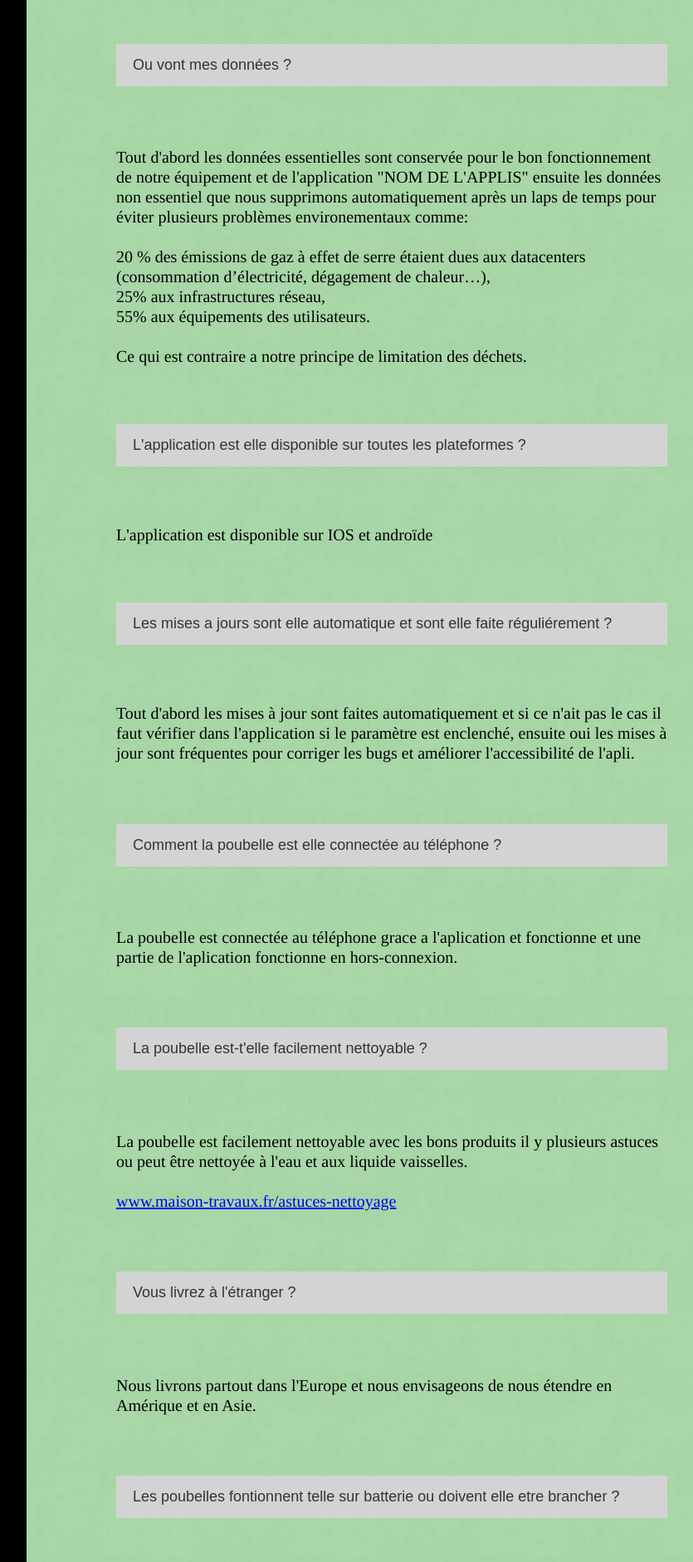
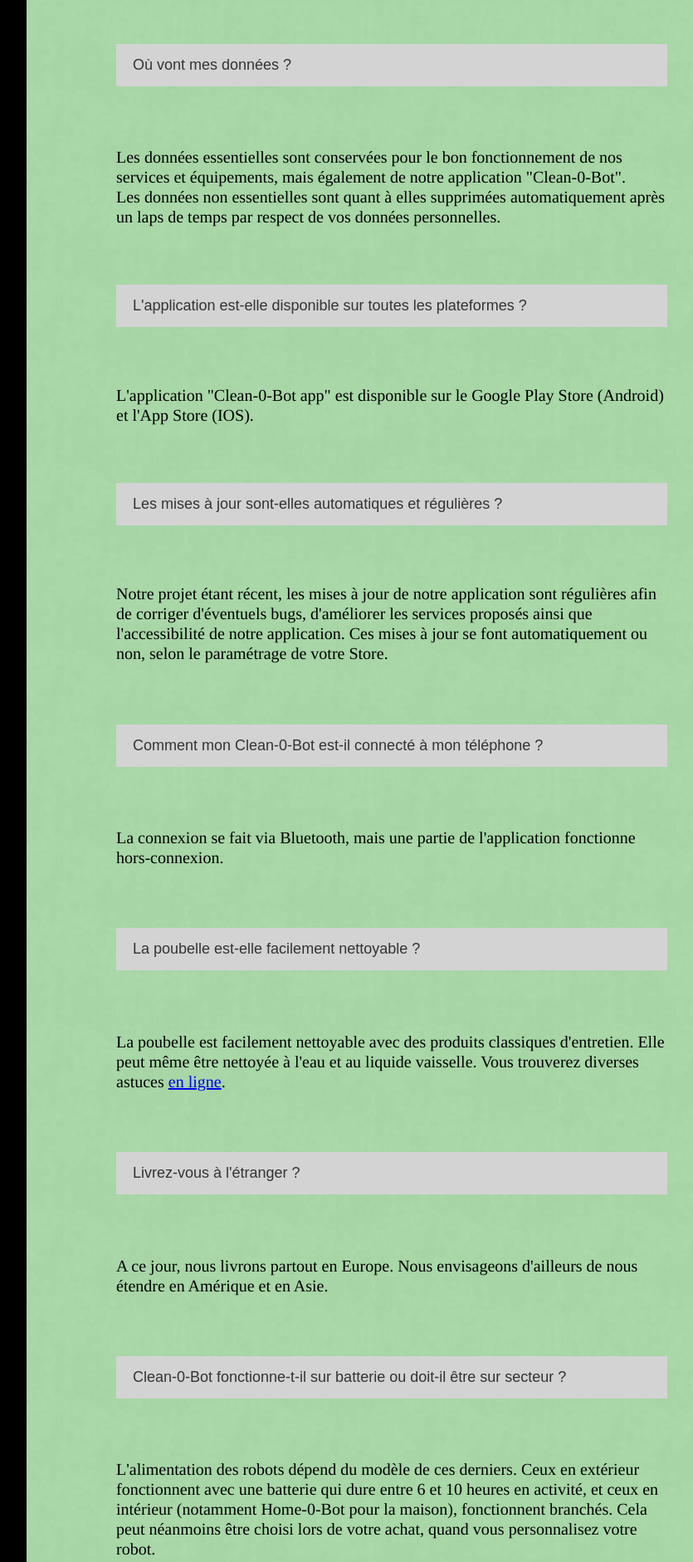
Before and after one commit to Korayou/Site-Clean-0-Bot, a plain HTML site: page faq.html in a window 1280 px wide. Shown: the part 133-2015 px from the top of the page at 83% size, without its empty margins (28-863 px from the left). Drawn offline with Linux system fonts and the light colour scheme; files whose address does not match are found by name.

Commit message:
correction FAQ

```diff
--- a/faq.html
+++ b/faq.html
@@ -2,7 +2,7 @@
 <html>
 <head>
   <meta charset="UTF-8">
-  <title>Clean-0-Bot.fr</title>
+  <title>Clean-0-Bot</title>
   <link href="Style.css" rel="stylesheet">
   <body background="/export/home/an21/bouzon/APL/SAEHTML_2021/Fond.jpg">
 
@@ -21,33 +21,11 @@
 
       </a> <!--LIEN VERS LES AUTRES PAGES-->
       <a href="#" id="close">X</a>
-     <h1><a href="">Menu</a></h1>
-      <a href="file:///export/home/an21/bouzon/APL/SAEHTML_2021/Siteweb.html">Accueil</a>
-      <a href="file:///export/home/an21/bouzon/APL/SAEHTML_2021/contact.html">Nous contacter</a>
+      <h1>Menu</h1>
+      <a href="file:///export/home/an21/bouzon/APL/SAEHTML_2021/Siteweb.html">Acceuil</a>
+      <a href="file:///export/home/an21/bouzon/APL/SAEHTML_2021/faq.html">FAQ</a>
       <a href="file:///export/home/an21/bouzon/APL/SAEHTML_2021/produit.html">Nos produits</a>
-   <br>
- <br>
- <br>
- <br>
- <br>
- <br>
- <br>
- <br>
- <br>
- <br>
- <br>
- <br>
- <br>
- <br>
- <br>
- <br>
- <br>
- <br>
- <br>
- <br>
 
-
-      <img src="/export/home/an21/bouzon/APL/SAEHTML_2021/logo.png" width="250" height="180">
 
     </nav>
   </header>
@@ -61,59 +39,48 @@
 
 <div class="accordion">
   <h3>
-<button class="accordion">Ou vont mes données ?</button>
+<button class="accordion">Où vont mes données ?</button>
 <div class="accordion-content">
   </h3>
   <div id="panel1" aria-labelledby="tab1" aria-hidden="false">
-    <p>Tout d'abord les données essentielles sont conservée pour le bon fonctionnement de notre équipement et de l'application "NOM DE L'APPLIS"
-    ensuite les données non essentiel que nous supprimons automatiquement après un laps de temps pour éviter plusieurs problèmes environementaux comme:
+    <p>Les données essentielles sont conservées pour le bon fonctionnement de nos services et équipements, mais également de notre application "Clean-0-Bot".
     <br>
-    <br>
-    20 % des émissions de gaz à effet de serre étaient dues aux datacenters (consommation d’électricité, dégagement de chaleur…),
-    <br>
-    25% aux infrastructures réseau,
-    <br>
-    55% aux équipements des utilisateurs.
-    <br>
-    <br>
-    Ce qui est contraire a notre principe de limitation des déchets.</p>
+    Les données non essentielles sont quant à elles supprimées automatiquement après un laps de temps par respect de vos données personnelles.</p>
     </div>
-<button class="accordion">L'application est elle disponible sur toutes les plateformes ?</button>
+<button class="accordion">L'application est-elle disponible sur toutes les plateformes ?</button>
     </h3>
     <div id="panel1" aria-labelledby="tab1" aria-hidden="false">
-    <p>L'application est disponible sur IOS et androïde</p>
+    <p>L'application "Clean-0-Bot app" est disponible sur le Google Play Store (Android) et l'App Store (IOS).</p>
     </div>
-<button class="accordion">Les mises a jours sont elle automatique et sont elle faite réguliérement ?</button>
+<button class="accordion">Les mises à jour sont-elles automatiques et régulières ?</button>
     </h3>
     <div id="panel1" aria-labelledby="tab1" aria-hidden="false">
-    <p>Tout d'abord les mises à jour sont faites automatiquement et si ce n'ait pas le cas il faut vérifier dans l'application si le paramètre est enclenché, ensuite oui les mises à jour sont fréquentes pour corriger les bugs et améliorer l'accessibilité de l'apli. </p>
+    <p>Notre projet étant récent, les mises à jour de notre application sont régulières afin de corriger d'éventuels bugs, d'améliorer les services proposés ainsi que l'accessibilité de notre application. Ces mises à jour se font automatiquement ou non, selon le paramétrage de votre Store. </p>
     </div>
     <h3>
-<button class="accordion">Comment la poubelle est elle connectée au téléphone ?</button>
+<button class="accordion">Comment mon Clean-0-Bot est-il connecté à mon téléphone ?</button>
     </h3>
     <div id="panel2" aria-labelledby="tab2">
-    <p>La poubelle est connectée au téléphone grace a l'aplication et fonctionne et une partie de l'aplication fonctionne en hors-connexion.</p>
+    <p>La connexion se fait via Bluetooth, mais une partie de l'application fonctionne hors-connexion.</p>
     </div>
     <h3>
-<button class="accordion">La poubelle est-t'elle facilement nettoyable ?</button>
+<button class="accordion">La poubelle est-elle facilement nettoyable ?</button>
     </h3>
     <div id="panel3" aria-labelledby="tab3">
-    <p>La poubelle est facilement nettoyable avec les bons produits il y plusieurs astuces ou peut être nettoyée à l'eau et aux liquide vaisselles.
-    <br>
-    <br>
-   <a target="_blank" href="https://www.maison-travaux.fr/maison-travaux/conseils-pratiques/5-astuces-garder-poubelle-propre-fp-159590.html#item=1">www.maison-travaux.fr/astuces-nettoyage</a></p>
+    <p>La poubelle est facilement nettoyable avec des produits classiques d'entretien. Elle peut même être nettoyée à l'eau et au liquide vaisselle. Vous trouverez diverses astuces <a target="_blank" href="https://www.maison-travaux.fr/maison-travaux/conseils-pratiques/5-astuces-garder-poubelle-propre-fp-159590.html#item=1">en ligne</a>.</p>
+
     </div>
     <h3>
-<button class="accordion">Vous livrez à l'étranger ?</button>
+<button class="accordion">Livrez-vous à l'étranger ?</button>
     </h3>
     <div id="panel4" aria-labelledby="tab4">
-    <p>Nous livrons partout dans l'Europe et nous envisageons de nous étendre en Amérique et en Asie.</p>
+    <p>A ce jour, nous livrons partout en Europe. Nous envisageons d'ailleurs de nous étendre en Amérique et en Asie.</p>
     </div>
     <h3>
-<button class="accordion">Les poubelles fontionnent telle sur batterie ou doivent elle etre brancher ?</button>
+<button class="accordion">Clean-0-Bot fonctionne-t-il sur batterie ou doit-il être sur secteur ?</button>
     </h3>
     <div id="panel4" aria-labelledby="tab4">
-    <p>Il y a plusieurs types de poubelle celles extérieures qui fonctionne avec une batterie est celles en intérieurs qui doivent être brancher et certaine qui fonctionne aussi sur batterie.</p>
+    <p>L'alimentation des robots dépend du modèle de ces derniers. Ceux en extérieur fonctionnent avec une batterie qui dure entre 6 et 10 heures en activité, et ceux en intérieur (notamment Home-0-Bot pour la maison), fonctionnent branchés. Cela peut néanmoins être choisi lors de votre achat, quand vous personnalisez votre robot.</p>
     </div>
     </div> <!--FIN DE LA FAQ-->
 
```
